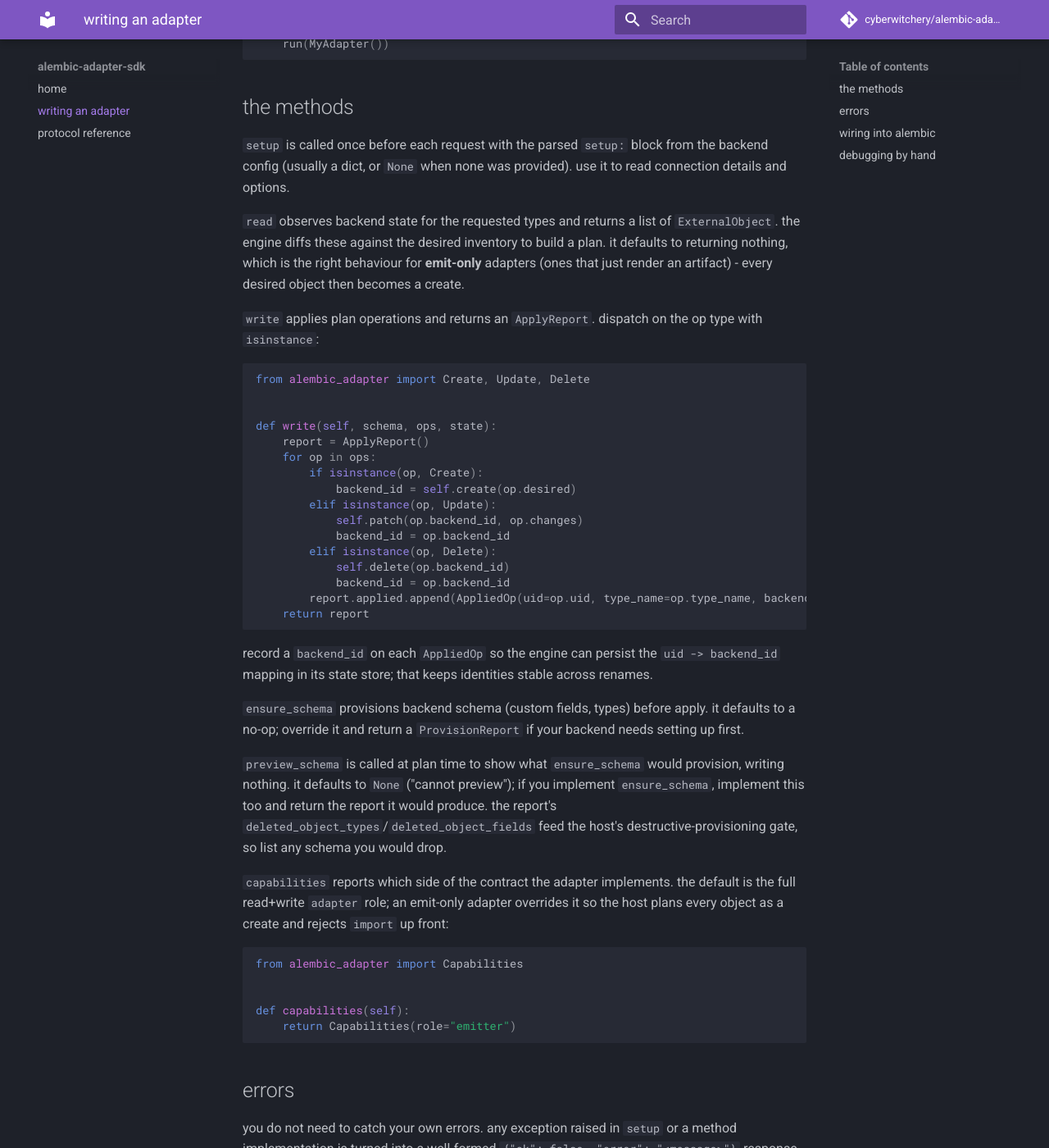
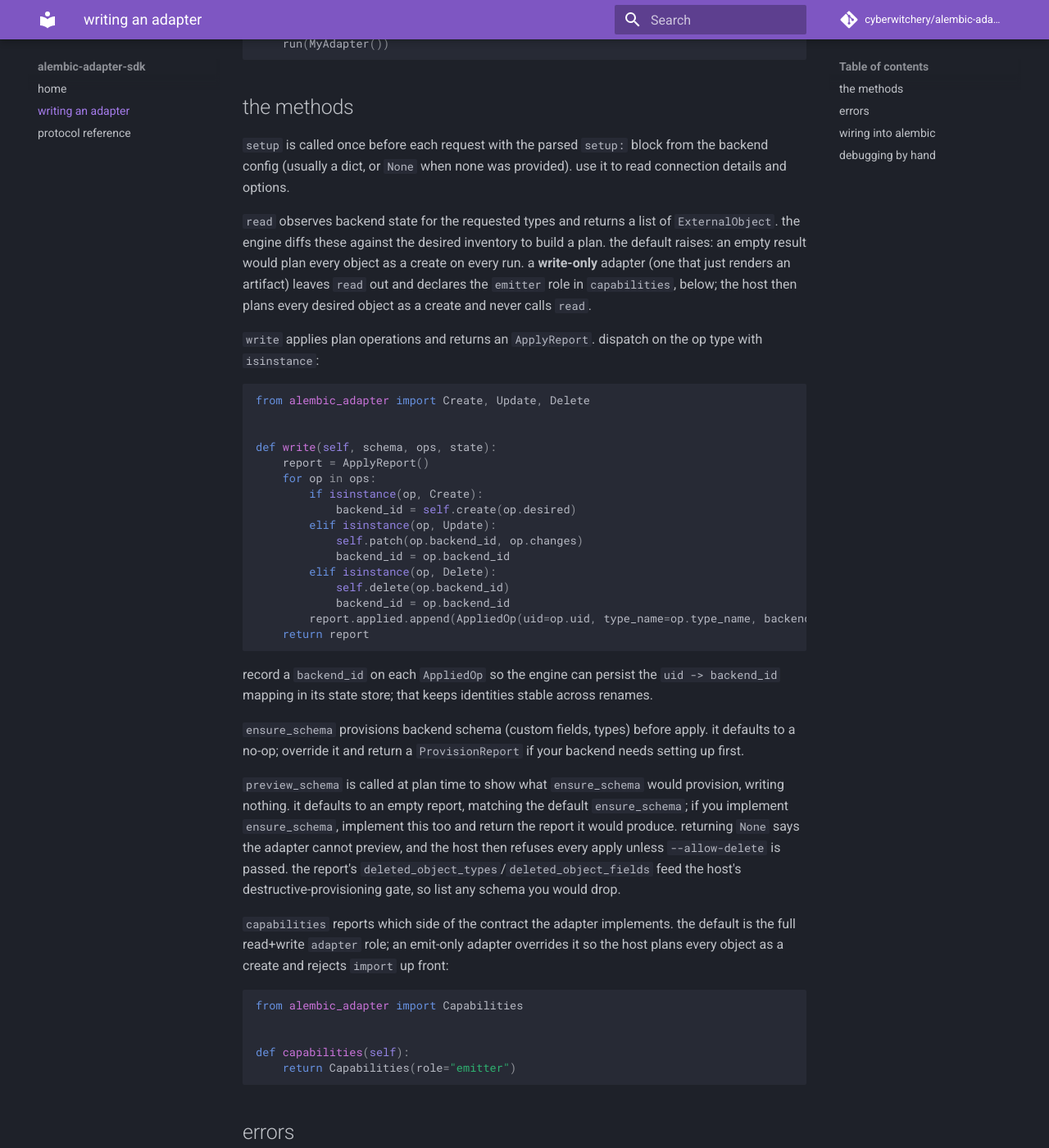
Before and after one commit to cyberwitchery/alembic-adapter-sdk-python, an MkDocs documentation site: the page built from docs/writing-an-adapter.md, in a window 1280 px wide and 1400 px high, scrolled down 594 px. Shown: the whole window at 82% size. Built offline with MkDocs 1.6.1 and Material for MkDocs 9.7.7, drawn with Linux system fonts in a browser that asks for light colours; comment, search, counter and statistics services are not loaded.

Commit message:
align the default read and preview_schema with the host; move ci to alembic 0.13

```diff
--- a/docs/writing-an-adapter.md
+++ b/docs/writing-an-adapter.md
@@ -35,9 +35,10 @@ read connection details and options.
 
 `read` observes backend state for the requested types and returns a list of
 `ExternalObject`. the engine diffs these against the desired inventory to build a
-plan. it defaults to returning nothing, which is the right behaviour for
-**emit-only** adapters (ones that just render an artifact) - every desired
-object then becomes a create.
+plan. the default raises: an empty result would plan every object as a create
+on every run. a **write-only** adapter (one that just renders an artifact)
+leaves `read` out and declares the `emitter` role in `capabilities`, below; the
+host then plans every desired object as a create and never calls `read`.
 
 `write` applies plan operations and returns an `ApplyReport`. dispatch on the op
 type with `isinstance`:
@@ -70,9 +71,11 @@ it defaults to a no-op; override it and return a `ProvisionReport` if your
 backend needs setting up first.
 
 `preview_schema` is called at plan time to show what `ensure_schema` would
-provision, writing nothing. it defaults to `None` ("cannot preview"); if you
-implement `ensure_schema`, implement this too and return the report it would
-produce. the report's `deleted_object_types`/`deleted_object_fields` feed the
+provision, writing nothing. it defaults to an empty report, matching the
+default `ensure_schema`; if you implement `ensure_schema`, implement this too
+and return the report it would produce. returning `None` says the adapter
+cannot preview, and the host then refuses every apply unless `--allow-delete`
+is passed. the report's `deleted_object_types`/`deleted_object_fields` feed the
 host's destructive-provisioning gate, so list any schema you would drop.
 
 `capabilities` reports which side of the contract the adapter implements. the
```
Also changed, not shown: README.md (+5 -4 lines), docs/protocol.md (+3 -2 lines), 5 other files.
